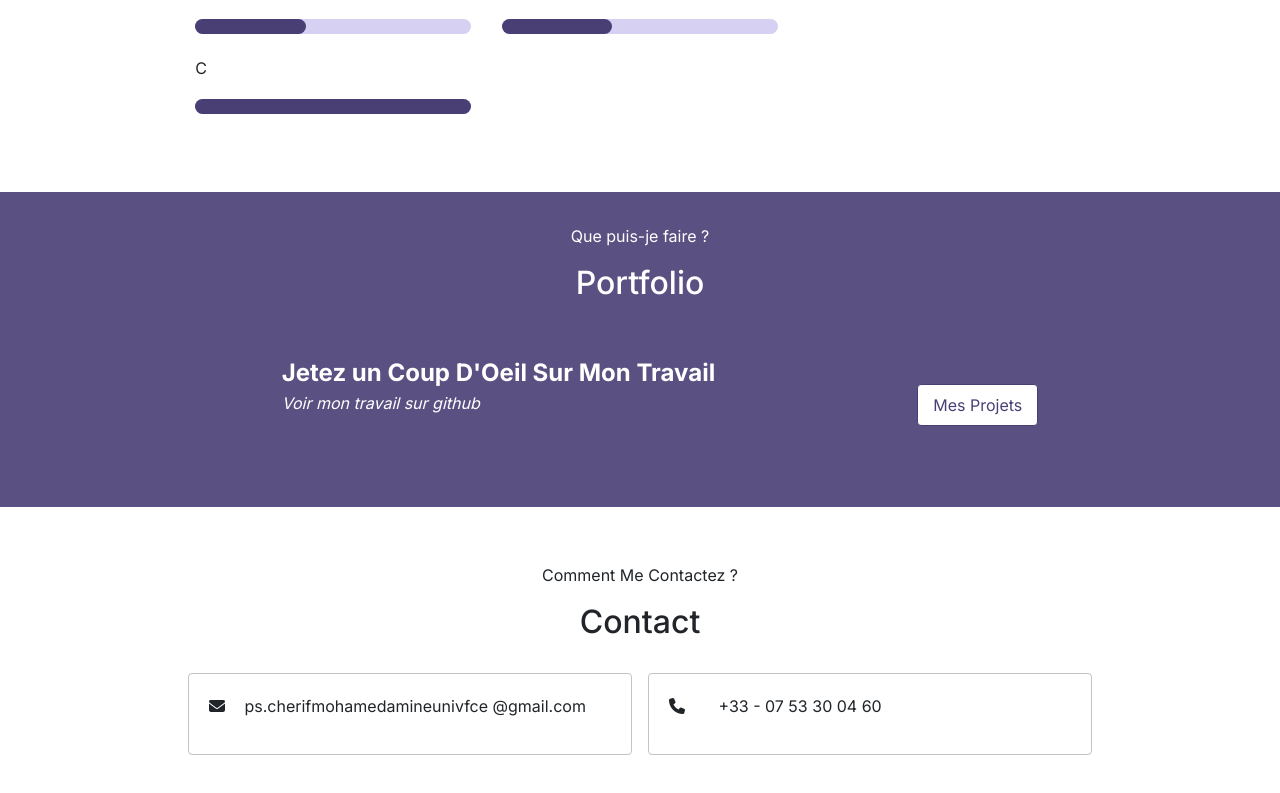
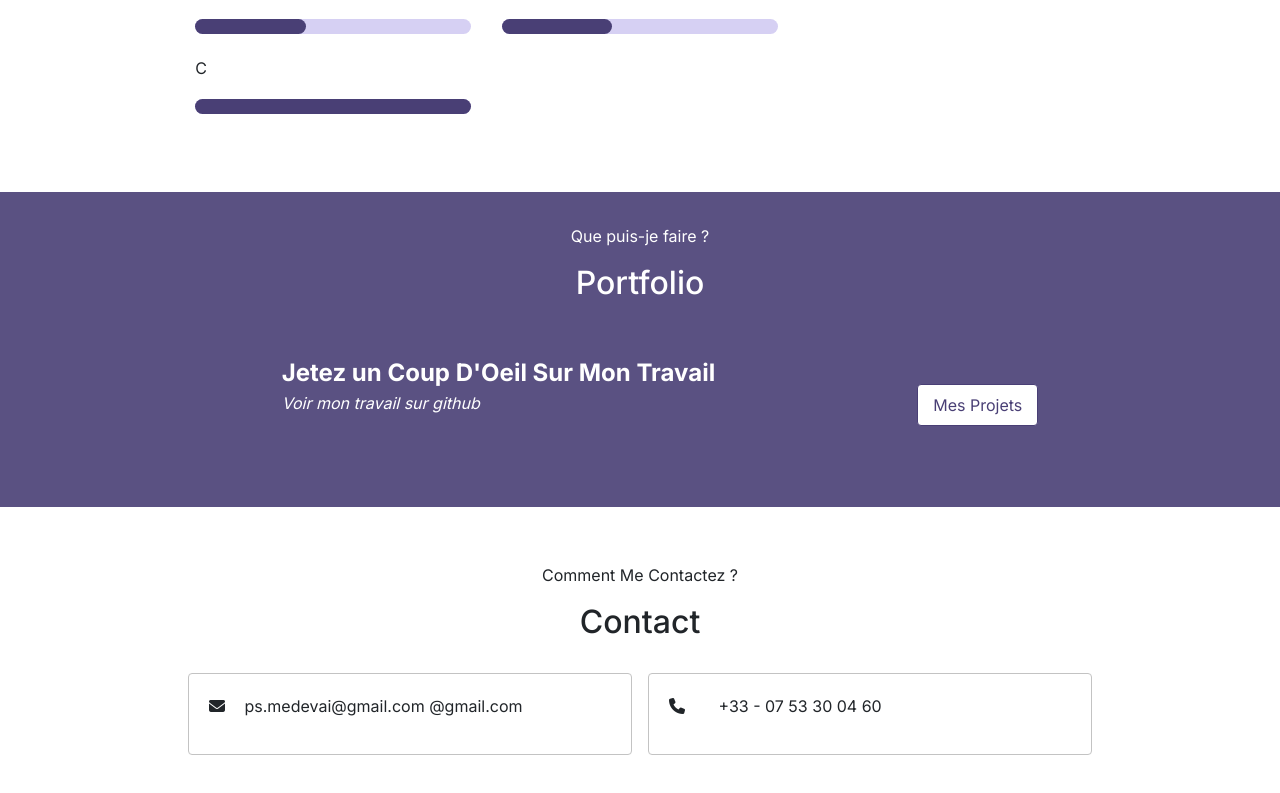
Before and after one commit to mohamed063197/mohamed063197.github.io, a plain HTML site: page index.html in a window 1280 px wide. Shown: the part 4439-5232 px from the top of the page. Drawn offline with nearby package versions, Linux system fonts and the light colour scheme.

Commit message:
update about us

```diff
--- a/index.html
+++ b/index.html
@@ -364,7 +364,7 @@ dans un poste de data scientist.
 
                         <div class="card-icon">
                             <div class="card-body card-body-contact">
-                                <p class="icon mail"> ps.cherifmohamedamineunivfce <span class="RC">@gmail.com </span> </p>
+                                <p class="icon mail"> ps.medevai@gmail.com <span class="RC">@gmail.com </span> </p>
                             </div>
                         </div>
 
```
